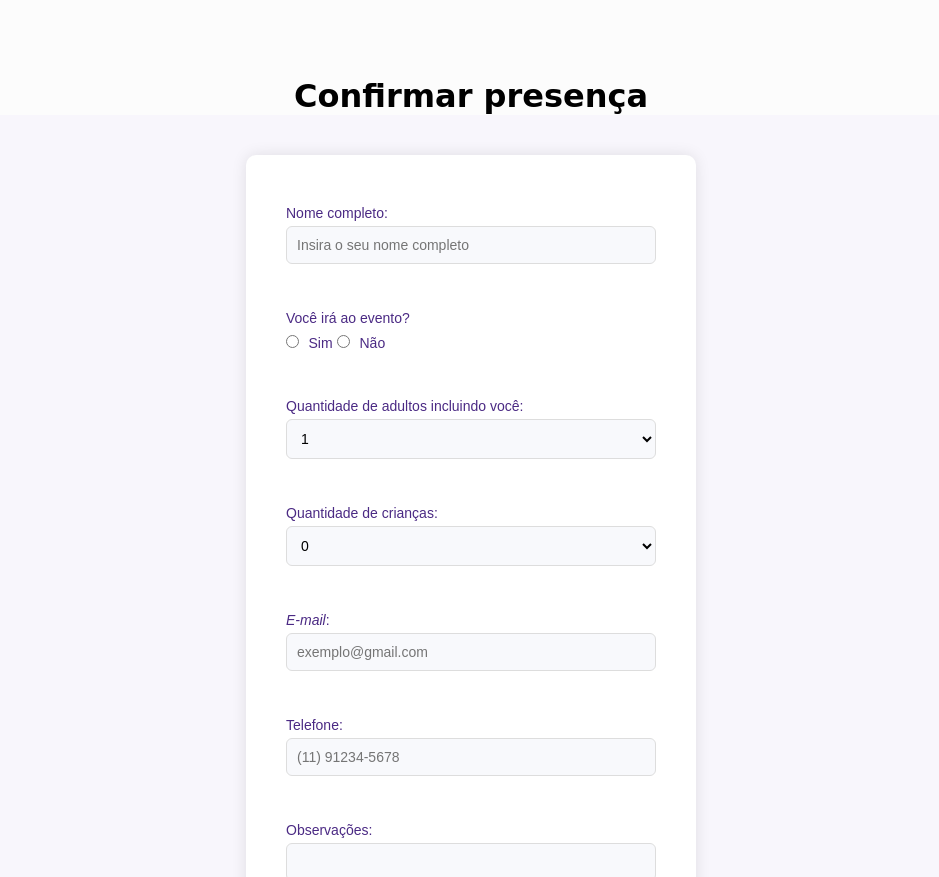
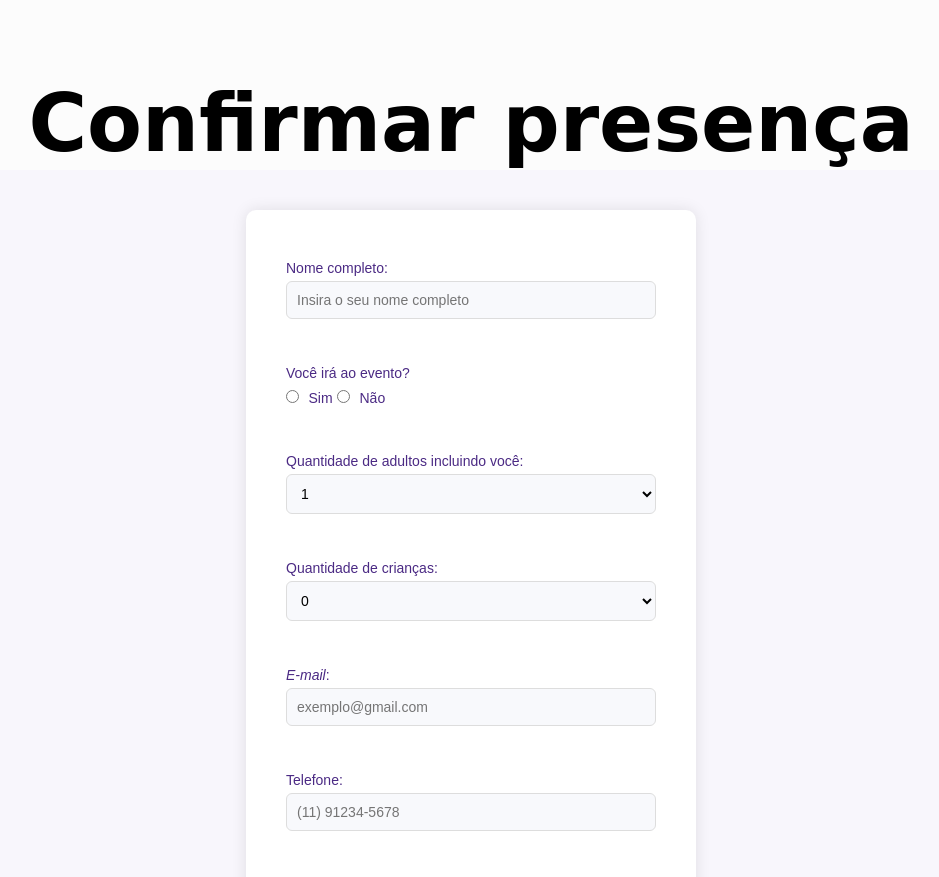
Before and after one commit to Laraivine/ProjetoSiteCasamento, a plain HTML site: page Site-Casamento (06-11-2025)/FundoSite.html in a window 1280 px wide. Shown: the part 3023-3900 px from the top of the page, without its empty margins (169-1108 px from the left). Drawn offline with nearby package versions, Linux system fonts and the light colour scheme; a web font is replaced by a local one.

Commit message:
Update FundoSite.html

```diff
--- a/Site-Casamento (06-11-2025)/FundoSite.html
+++ b/Site-Casamento (06-11-2025)/FundoSite.html
@@ -1,137 +1,3 @@
-<!-- <!DOCTYPE html>
-<html lang="pt">
-
-<head>
-    <meta charset="UTF-8">
-    <meta name="viewport" content="width=device-width, initial-scale=1.0">
-    <link rel="stylesheet" href="styleFundo.css">
-    <title>Menu</title>
-</head>
-
-<body class="corpo_site">
-
-    <header class="menu">
-        <a href="#cerimonia">Cerimônia</a>
-        <a href="#recepcao">Recepção</a>
-        <a href="#presentes">Lista de presentes</a>
-        <a href="#presenca">Confirmar presença</a>
-    </header>
-
-    <div class="fundo">
-        <div class="boximage">
-            <h1 class="titulo-principal">Martha Barbosa e Odilon Neto</h1>
-            <div class="fontLato">
-                <h5 class="data-casamento">10 DE JANEIRO DE 2026</h5>
-            </div>
-        </div>
-
-        <div class="container-imagem-casal">
-            <img src="M_3_0-removebg-preview.png" alt="Marta e Odilon S2" class="imagem-casal">
-        </div>
-
-        <div class="fontLato letra-musica">
-            <p> <em>Let's build a house where we can stay [ba ba ba ba build]
-                <br>Add a new bit everyday [ba ba ba ba build]
-                <br>Let's build a road for us to cross [ba ba ba ba build]
-                <br>Build us lots and lots and lots and lots [ba ba ba ba build]</em></p>
-        </div>
-
-        <a id="cerimonia" name="cerimonia"></a>
-        <div class="sdn-one-page-section section-4 section-cerimonia">
-            <div class="section-wrap">
-                <div class="section-content container">
-                    <div class="sdn-pagina-conteudo pagina-cerimonia">
-
-                        <div class="content-box heading">
-                            <div class="fontLarger">
-                               <h1 class="sdn-titulo-pagina">Cerimônia</h1>
-                            </div>
-                        </div>
-
-                        <div class="content-box wysiwyg">
-                            <div class="fontLato">
-                                <p>Nossa cerimônia de casamento será realizada às 15h na paróquia de São José, R. Pres.
-                                    Tancredo de Almeida Neves, 197 - Alto do Cruzeiro, Arapiraca - AL, 57312-260.</p>
-                            </div>
-                        </div>
-
-                        <div class="content-box resp_wrapper_16_9">
-                            <iframe
-                                src="https://www.google.com/maps/embed/v1/place?key=AIzaSyDF4VgbU9xWjttw7ebXRURtpNvvPpIB_eM&q=place_id:ChIJS-QfFRjVBQcR_2cW6cm3r_w&attribution_source=Casar.com"
-                                class="mapa-iframe" frameborder="0" style="border:0"></iframe>
-                        </div>
-
-                    </div>
-                </div>
-            </div>
-        </div>
-
-        <a id="recepcao" name="recepcao"></a>
-        <div class="sdn-one-page-section section-5 section-recepcao">
-            <div class="section-wrap">
-                <div class="section-content container">
-                    <div class="sdn-pagina-conteudo pagina-recepcao">
-                        <div ng-controller="adminPagePhotoController as vm">
-                            <div class="content-box heading">
-                                <div class="fontLarger">
-                                    <h1 class="sdn-titulo-pagina">
-                                        Recepção
-                                    </h1>
-                                </div>
-                            </div>
-                            <div class="content-box wysiwyg">
-                                <div class="fontLato">
-                                    <p>Em seguida, nossa recepção será no Espaço D&apos;Luz Festas, localizado na R. Afra
-                                        Correia
-                                        Barbosa, 135 - São Luiz I, Arapiraca - AL, 57301-393.</p>
-                                </div>
-                            </div>
-                            <div class="content-box resp_wrapper_16_9">
-                                <iframe
-                                    src="https://www.google.com/maps/embed?pb=!1m18!1m12!1m3!1d3931.9488665073636!2d-36.64809812391875!3d-9.770394303705919!2m3!1f0!2f0!3f0!3m2!1i1024!2i768!4f13.1!3m3!1m2!1s0x705d5cf0c344d29%3A0x55383ffb596847a7!2sD&#39;Luz%20Festas!5e0!3m2!1spt-BR!2sbr!4v1761832842351!5m2!1spt-BR!2sbr"
-                                    class="mapa-iframe" style="border:0;" allowfullscreen="" loading="lazy"
-                                    referrerpolicy="no-referrer-when-downgrade"></iframe>
-                            </div>
-                        </div>
-                    </div>
-                </div>
-            </div>
-        </div>
-
-        <a id="presentes" name="presentes"></a>
-        <div class="secao-padrao">
-            <div class="fontLarger">
-                <h1>Lista de presentes</h1>
-            </div>
-        </div>
-
-        <a id="presenca" name="presenca"></a>
-        <div class="secao-padrao">
-            <div class="fontLarger">
-                <h1>Confirmar presença</h1>
-            </div>
-        </div>
-    </div>
-
-    <div class="player">
-        <button id="playButton">
-          🎵 ▶️
-        </button>
-        <audio id="audio" src="Build.mp3"></audio>
-    </div>
-
-    <script src="scriptFundo.js"></script>
-</body>
-
-</html> -->
-
-
-
-
-
-
-
-
 <!DOCTYPE html>
 <html lang="pt">
 
@@ -263,7 +129,11 @@
 
     <!-- ===== CONFIRMAR PRESENÇA ===== -->
     <a id="presenca" name="presenca"></a>
-    <h1>Confirmar presença</h1>
+
+    <div class="fontLarger">
+      <h1>Confirmar presença</h1>
+    </div>
+
     <div class="secao-padrao fundo_presenca">
       <div class="confirmar_presenca">
         <form action="#" method="post" id="form">
@@ -291,7 +161,7 @@
             <option value="5">5</option>
           </select>
 
-          <div id="acompanhante"></div>
+          <div id="acompanhante"><br/></div>
 
           <br /><br />
 
@@ -303,7 +173,7 @@
             <option value="3">3</option>
           </select>
 
-          <div id="crianca"></div>
+          <div id="crianca"><br/></div>
 
           <br /><br />
 
@@ -330,6 +200,9 @@
 
           <button type="submit" id="confirmar_presenca">Confirmar presença</button>
         </form>
+
+        <div id="mensagem" class="mensagem"></div>
+
       </div>
     </div>
   </div>
```
